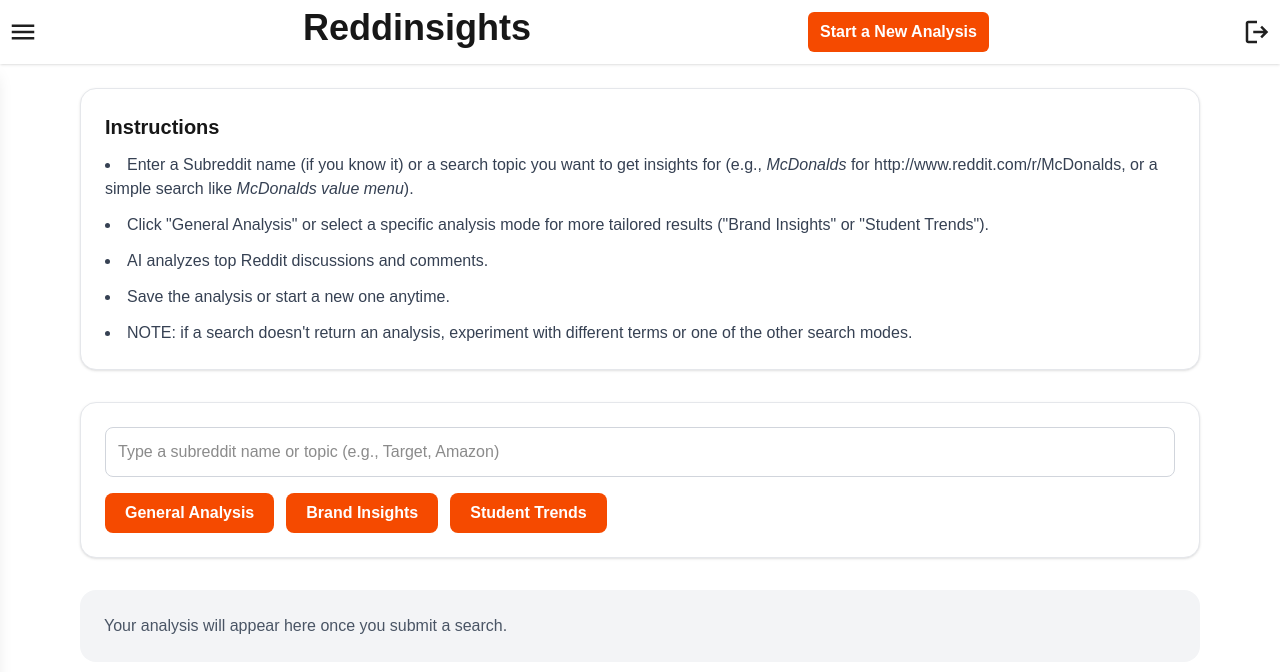
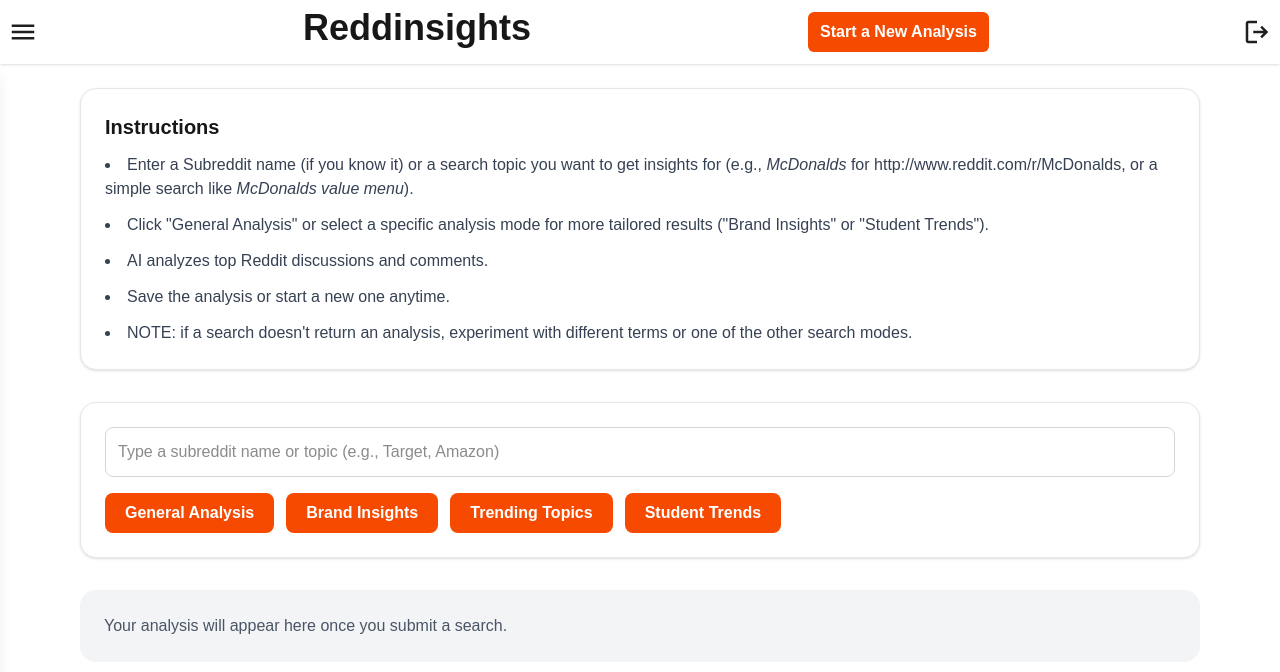
Before and after one commit to matzec42/reddinsights, a Next.js app in the folder reddinsights-app/: page /analyzer in a window 1280 px wide. Shown: the top 672 px of the page. Built offline with nearby package versions, Linux system fonts and the light colour scheme.

Commit message:
Added in-memory caching; refactor Reddit API helper

```diff
--- a/reddinsights-app/src/app/components/AnalyzerPage.tsx
+++ b/reddinsights-app/src/app/components/AnalyzerPage.tsx
@@ -52,51 +52,6 @@ const AnalyzerPage: React.FunctionComponent = () => {
             setIsLoading(false);
         }
     }
-
-    // TO-DO: fix bug to pass props to Card.tsx (TS error). Related to how JSON object gets returned from backend (as a string/markdown coded block)
-    // Prompt modifying on backend does not fix it, may need to implement a parsing function in API
-
-    // return (
-    //     <div className="max-w-6xl mx-auto px-4 py-6">
-    //         <Navbar />
-    //         <div>
-    //             <h1 className="font-bold m-2 text-2xl mt-4">Instructions:</h1>
-    //             <ul className="m-2 p-1 list-disc list-inside">
-    //                 <li>
-    //                     Enter a Subreddit name (if you know it) or a search topic you want to get insights for (e.g., McDonalds for http://www.reddit.com/r/McDonalds, <br/>
-    //                     or a simple search like &quot;McDonalds value menu&quot;).
-    //                 </li>
-    //                 <li>
-    //                     Click &quot;General Analysis&quot; or, for more tailored insights, select a specific analysis type (&quot;Brand Insights&quot; or &quot;Student Trends&quot;).
-    //                 </li>
-    //                 <li>
-    //                     Reddinsights will perform an AI-powered analysis of top Reddit discussions and comments. <br/>
-    //                 </li>
-    //                 <li>
-    //                     Save the analysis to your collection, or click on the &quot;Start a New Analysis&quot; in the navigation to start fresh with a new one.
-    //                 </li>
-    //             </ul>
-    //         </div>
-
-    //         <form onSubmit={handleSearchSubmit} method="post">
-    //             <input className="w-100 border border-gray-300 m-2 p-2 rounded-md" name="query" maxLength={30} required placeholder="Type a subreddit name or topic (e.g., Target, Amazon)" />
-
-    //             <button id="general-analysis" onClick={() => setAnalysisType("general")}disabled={isLoading}  type="submit" className="w-40 py-2 rounded-md text-white font-bold bg-orange-600 hover:bg-orange-400 focus:outline-none focus:ring focus:ring-orange-250">
-    //                 {isLoading ? "Analyzing..." : "General Analysis"}
-    //             </button>
-    //             <button id="brand-insights" onClick={() => setAnalysisType("brand")} disabled={isLoading} type="submit" className="w-40 py-2 rounded-md text-white font-bold bg-orange-600 hover:bg-orange-400 focus:outline-none focus:ring focus:ring-orange-250">
-    //                 {isLoading ? "Analyzing..." : "Brand Insights"}
-    //             </button>
-    //             <button id="education-trends" onClick={() => setAnalysisType("student")} disabled={isLoading} type="submit" className="w-40 py-2 rounded-md text-white font-bold bg-orange-600 hover:bg-orange-400 focus:outline-none focus:ring focus:ring-orange-250">
-    //                 {isLoading ? "Analyzing..." : "Student Trends"}
-    //             </button>
-    //         </form>
-
-    //         {searchResults ? <Card analysis={searchResults} />
-    //             : <p className="m-2 p-4 bg-gray-100 rounded-md">Your analysis will appear here once you submit a search.</p>
-    //         }
-    //     </div>
-    // )
 
     return (
         <div>
@@ -177,6 +132,18 @@ const AnalyzerPage: React.FunctionComponent = () => {
                                 </button>
 
                                 <button
+                                    id="trending-topics"
+                                    onClick={() => setAnalysisType("trending")}
+                                    disabled={isLoading}
+                                    type="submit"
+                                    className="px-5 py-2 rounded-lg text-white font-bold bg-orange-600 hover:bg-orange-500"
+                                >
+                                    {isLoading
+                                        ? "Analyzing..."
+                                        : "Trending Topics"}
+                                </button>
+
+                                <button
                                     id="education-trends"
                                     onClick={() => setAnalysisType("student")}
                                     disabled={isLoading}
--- a/reddinsights-app/src/lib/analysisConfigs.ts
+++ b/reddinsights-app/src/lib/analysisConfigs.ts
@@ -12,10 +12,10 @@ type AnalysisConfig = {
     maxComments: number;
 };
 
-// TO-DO: experiment with config options (tokens, temperature) for the differents types; simplify/reduce directions without sacrificing quality of AI output; even try different models
+// **FUTURE WORK**: experiment with config options (tokens, temperature) for the differents types; simplify/reduce directions without sacrificing quality of AI output; even try different models
     // using more efficient model (8b-instant) for the basic task of finding subreddits --- less expensive
     // using more powerful model (70b-versatile) for the actual analysis of the comments --- more expensive, but want higher quality output for the analysis
-// FUTURE WORK: explore
+
 
 export const analysisConfigs: Record<string, AnalysisConfig> = {
     /* General Analysis Config */
@@ -33,8 +33,8 @@ export const analysisConfigs: Record<string, AnalysisConfig> = {
             return `
             You are a sentiment analysis engine.
 
-            Here are is an array of replies from Reddit about "${query}".
-            Analyze the following Reddit comments: ${promptData}.
+            Here discussion from Reddit about "${query}":
+            Analyze the following posts and comments: ${promptData}.
 
             Return JSON with keys:
                 {
@@ -112,6 +112,51 @@ export const analysisConfigs: Record<string, AnalysisConfig> = {
     maxComments: 30,
     },
 
+    /* Trending Topics Config */
+    // similar to general, but a check for analysis type (in route.ts? reddit-api-helper.ts?) will trigger a different fetch for "hot" comment threads (different than top comments, which the other modes will use)
+    trending: {
+        subredditPrompt: (query) => `
+            Find 5 public Reddit communities that focus on "hot"/currently trending discussions about "${query}". Prioritize subreddits where:
+                - Most posts are user-generated (not news or memes).
+                - Posts focus mostly on customer reviews, product reviews, complaints, comparisons.
+                - The community is active (recent posts within the last month).
+            If query is the name of an existing subreddit (e.g., Amazon, Nordstrom1901), make sure it is included. Only output the subreddit names as a JSON array of strings. Do not include the "r/" prefix. Do not return private or banned subreddits, only publicly available ones. Avoid off-topic, or unrelated subreddits. If unsure, return an empty JSON array. Example output: ["AskReddit", "technology", "McDonalds"].
+            Return ONLY JSON array.
+        `,
+
+        analysisPrompt: (query, data) => {
+            const promptData = Array.isArray(data) ? data.join("\n\n---\n\n") : data;
+            return `
+            You are a sentiment analyst.
+
+            Analyze user discussions and perception of "${query}" using: ${promptData}.
+
+            Return JSON with keys:
+                {
+                    analysisTitle: string,
+                    createdAt: ${new Date()},
+                    commentCount: number,
+                    generalSummary: string,
+                    sentimentSummary: {
+                        overall: string,
+                        positive: number,
+                        negative: number,
+                        neutral: number
+                    },
+                    topThemes: [
+                        { theme: string, quote: string }
+                    ]
+                }
+        `;
+        },
+
+    systemPrompt: "Return ONLY valid JSON. No markdown. No backticks.",
+    modelSubreddit: "llama-3.1-8b-instant",
+    modelAnalysis: "llama-3.3-70b-versatile",
+    temperature: 0.3,
+    maxComments: 30,
+    },
+
     /* Student Trends Config */
     student: {
         subredditPrompt: (query) => `
@@ -126,10 +171,11 @@ export const analysisConfigs: Record<string, AnalysisConfig> = {
         analysisPrompt: (query, data) => {
             const promptData = Array.isArray(data) ? data.join("\n\n---\n\n") : data;
             return `
-            Analyze student discussions and perceptions of "${query}" using: ${promptData}.
+            Analyze user discussions and perceptions of "${query}" using: ${promptData}.
 
             Focus on:
             - student experiences
+            - student opinions
             - trends
             - behavior patterns
             - affordability
```
Also changed, not shown: reddinsights-app/src/app/api/apiReddit/route.ts (+32 -9 lines), reddinsights-app/src/lib/reddit-api-helper.ts (+30 -12 lines).
